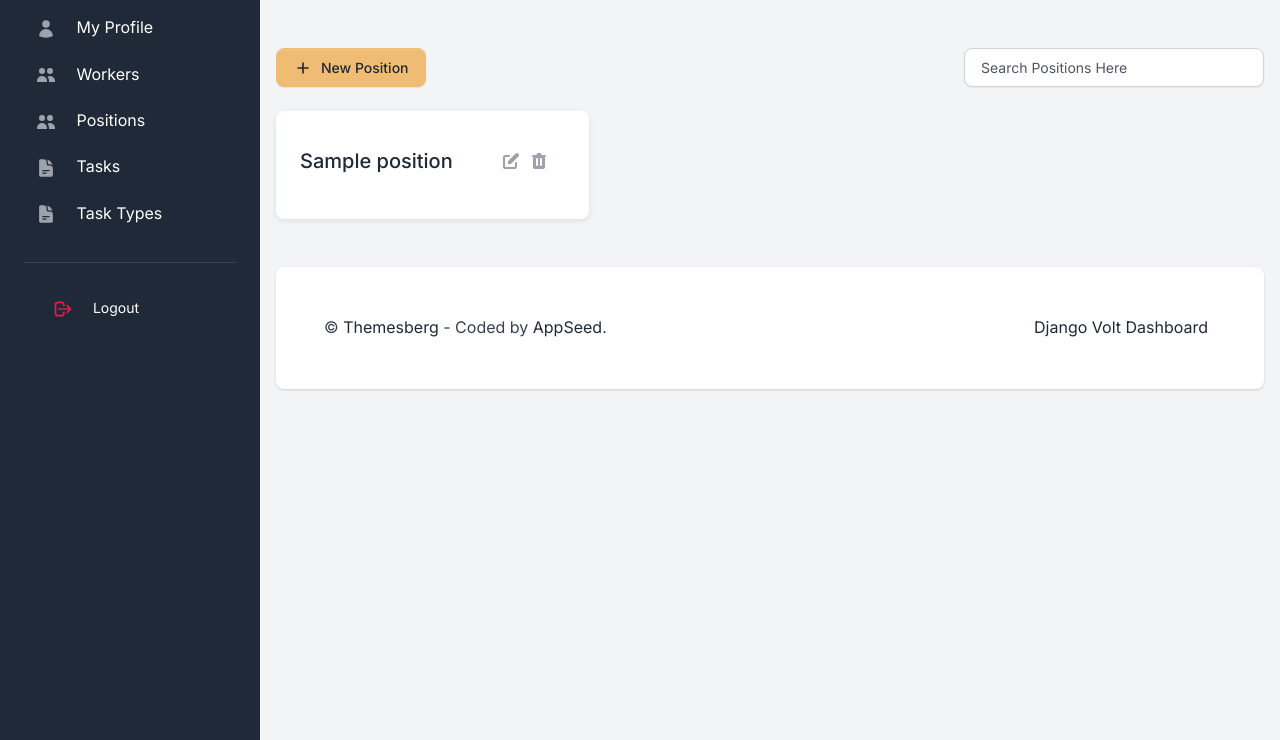
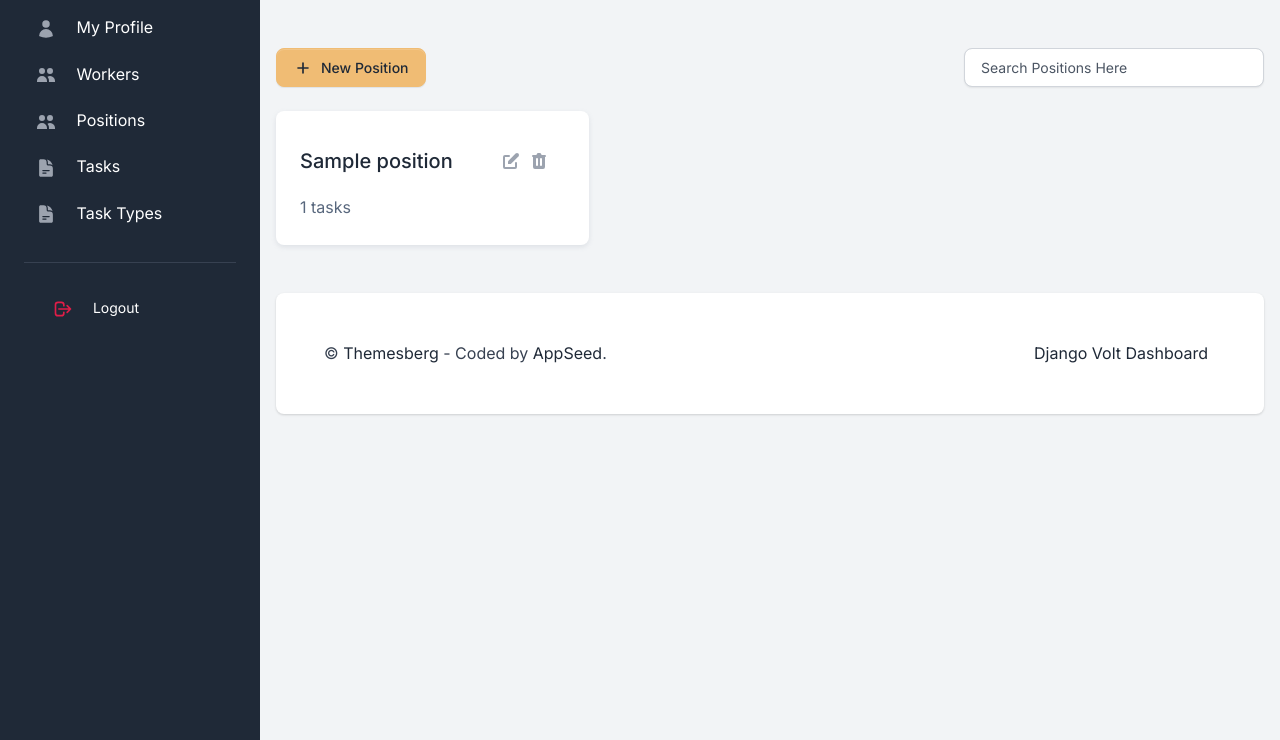
Before and after one commit to anrozhna/task-manager, a Django app: template templates/planner/position_list.html in a window 1280 px wide. Shown: the part 60-800 px from the top of the page. Run offline with Django 5.2, Linux system fonts and the light colour scheme; the template is opened without the code that fills it: most values are stand-ins (such as "Sample title", 1, 10 or a date in 2020); some libraries are stand-ins or nearby versions.

Commit message:
add workers counter to position card

```diff
--- a/templates/planner/position_list.html
+++ b/templates/planner/position_list.html
@@ -59,6 +59,9 @@
                   </a>
                 </div>
               </h5>
+              <p class="mb-0 text-muted">
+                {{ position.workers.count }} task{{ position.workers.all|pluralize }}
+              </p>
             </div>
           </div>
         </div>
```
